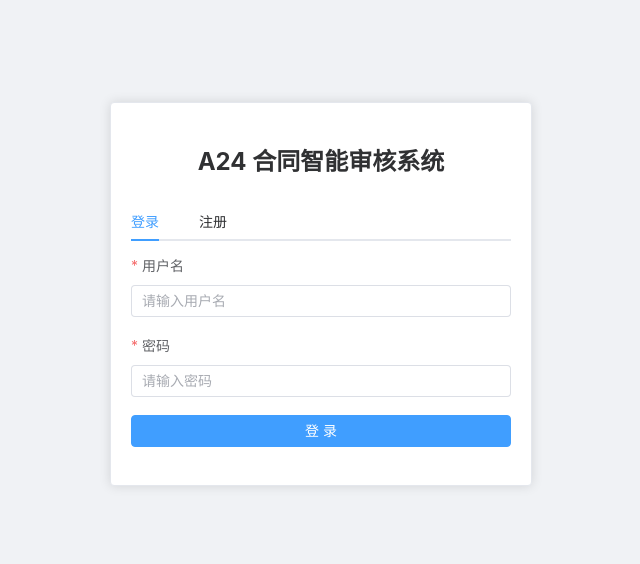
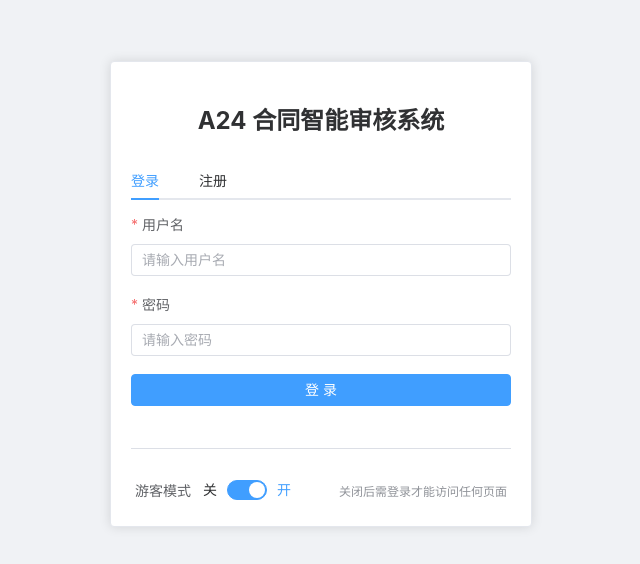
Before and after one commit to A1moss/LLM-ContractAudit-WarnSystem, a Vue app in the folder frontend/: page /login in a window 1280 px wide. Shown: the part 106-670 px from the top of the page, without its empty margins (319-959 px from the left). Built offline with nearby package versions, Linux system fonts and the light colour scheme.

Commit message:
新增路由守护，游客登陆和404

```diff
--- a/frontend/src/App.vue
+++ b/frontend/src/App.vue
@@ -27,7 +27,7 @@
           合同管理
         </template>
         <el-menu-item index="/contracts">合同列表</el-menu-item>
-        <el-menu-item index="/contracts/upload">上传合同</el-menu-item>
+        <el-menu-item index="/contracts/upload" :disabled="!isLoggedIn">上传合同</el-menu-item>
       </el-sub-menu>
 
       <el-sub-menu index="audit-sub">
--- a/frontend/src/router/index.js
+++ b/frontend/src/router/index.js
@@ -4,53 +4,94 @@ const routes = [
   {
     path: '/',
     name: 'Home',
-    component: () => import('../views/HomeView.vue')
+    component: () => import('../views/HomeView.vue'),
   },
   {
     path: '/login',
     name: 'Login',
-    component: () => import('../views/LoginView.vue')
+    component: () => import('../views/LoginView.vue'),
   },
   {
     path: '/contracts/upload',
     name: 'ContractUpload',
-    component: () => import('../views/ContractUpload.vue')
+    component: () => import('../views/ContractUpload.vue'),
+    meta: { requiresAuth: true },
   },
   {
     path: '/contracts',
     name: 'ContractList',
-    component: () => import('../views/ContractList.vue')
+    component: () => import('../views/ContractList.vue'),
   },
   {
     path: '/contracts/:id',
     name: 'ContractDetail',
-    component: () => import('../views/ContractDetail.vue')
+    component: () => import('../views/ContractDetail.vue'),
+    meta: { requiresAuth: true },
   },
   {
     path: '/audit/result',
     name: 'AuditResult',
-    component: () => import('../views/AuditResult.vue')
+    component: () => import('../views/AuditResult.vue'),
+    meta: { requiresAuth: true },
   },
   {
     path: '/audit/result/:contractId',
     name: 'AuditResultDetail',
-    component: () => import('../views/AuditResultDetail.vue')
+    component: () => import('../views/AuditResultDetail.vue'),
+    meta: { requiresAuth: true },
   },
   {
     path: '/audit/report',
     name: 'AuditReport',
-    component: () => import('../views/AuditReport.vue')
+    component: () => import('../views/AuditReport.vue'),
+    meta: { requiresAuth: true },
   },
   {
     path: '/audit/report/:contractId',
     name: 'AuditReportDetail',
-    component: () => import('../views/AuditReportDetail.vue')
-  }
+    component: () => import('../views/AuditReportDetail.vue'),
+    meta: { requiresAuth: true },
+  },
+  {
+    path: '/:pathMatch(.*)*',
+    name: 'NotFound',
+    component: () => import('../views/NotFoundView.vue'),
+  },
 ]
 
 const router = createRouter({
   history: createWebHistory(),
-  routes
+  routes,
+})
+
+// ── 路由守卫：游客模式 / 登录拦截 ──
+router.beforeEach((to, from, next) => {
+  const token = localStorage.getItem('token')
+  const guestMode = localStorage.getItem('guest_mode') !== 'false' // 默认开启
+
+  // 已登录 → 放行
+  if (token) {
+    // 已登录时访问 /login → 跳到首页
+    if (to.path === '/login') {
+      return next('/')
+    }
+    return next()
+  }
+
+  // 未登录 + 游客模式开启 → 放行（仅限无需认证的页面）
+  if (guestMode) {
+    if (to.meta.requiresAuth) {
+      return next('/login')
+    }
+    return next()
+  }
+
+  // 未登录 + 游客模式关闭 → 全部跳登录
+  if (to.path !== '/login') {
+    return next('/login')
+  }
+
+  next()
 })
 
 export default router
--- a/frontend/src/views/LoginView.vue
+++ b/frontend/src/views/LoginView.vue
@@ -44,6 +44,19 @@
           </el-form>
         </el-tab-pane>
       </el-tabs>
+
+      <!-- 游客模式开关 -->
+      <el-divider />
+      <div class="guest-toggle">
+        <span>游客模式</span>
+        <el-switch
+          v-model="guestMode"
+          active-text="开"
+          inactive-text="关"
+          @change="handleGuestModeChange"
+        />
+        <span class="guest-hint">关闭后需登录才能访问任何页面</span>
+      </div>
     </el-card>
   </div>
 </template>
@@ -57,6 +70,13 @@ import request from '../utils/request.js'
 const router = useRouter()
 const activeTab = ref('login')
 const loading = ref(false)
+
+// ── 游客模式 ──
+const guestMode = ref(localStorage.getItem('guest_mode') !== 'false')
+
+function handleGuestModeChange(val) {
+  localStorage.setItem('guest_mode', val ? 'true' : 'false')
+}
 
 // ── 已有 token 直接跳首页 ──
 onMounted(() => {
@@ -173,4 +193,18 @@ async function handleRegister() {
 .login-tabs {
   --el-tabs-header-margin: 0 0 12px 0;
 }
+.guest-toggle {
+  display: flex;
+  align-items: center;
+  gap: 12px;
+  padding: 0 4px;
+  font-size: 14px;
+  color: #606266;
+}
+
+.guest-hint {
+  font-size: 12px;
+  color: #909399;
+  margin-left: auto;
+}
 </style>
--- /dev/null
+++ b/frontend/src/views/NotFoundView.vue
@@ -0,0 +1,22 @@
+<template>
+  <div class="not-found">
+    <el-result icon="warning" title="404" sub-title="页面不存在">
+      <template #extra>
+        <el-button type="primary" @click="$router.push('/')">返回首页</el-button>
+        <el-button @click="$router.back()">返回上一页</el-button>
+      </template>
+    </el-result>
+  </div>
+</template>
+
+<script setup>
+</script>
+
+<style scoped>
+.not-found {
+  display: flex;
+  justify-content: center;
+  align-items: center;
+  min-height: 60vh;
+}
+</style>
```
